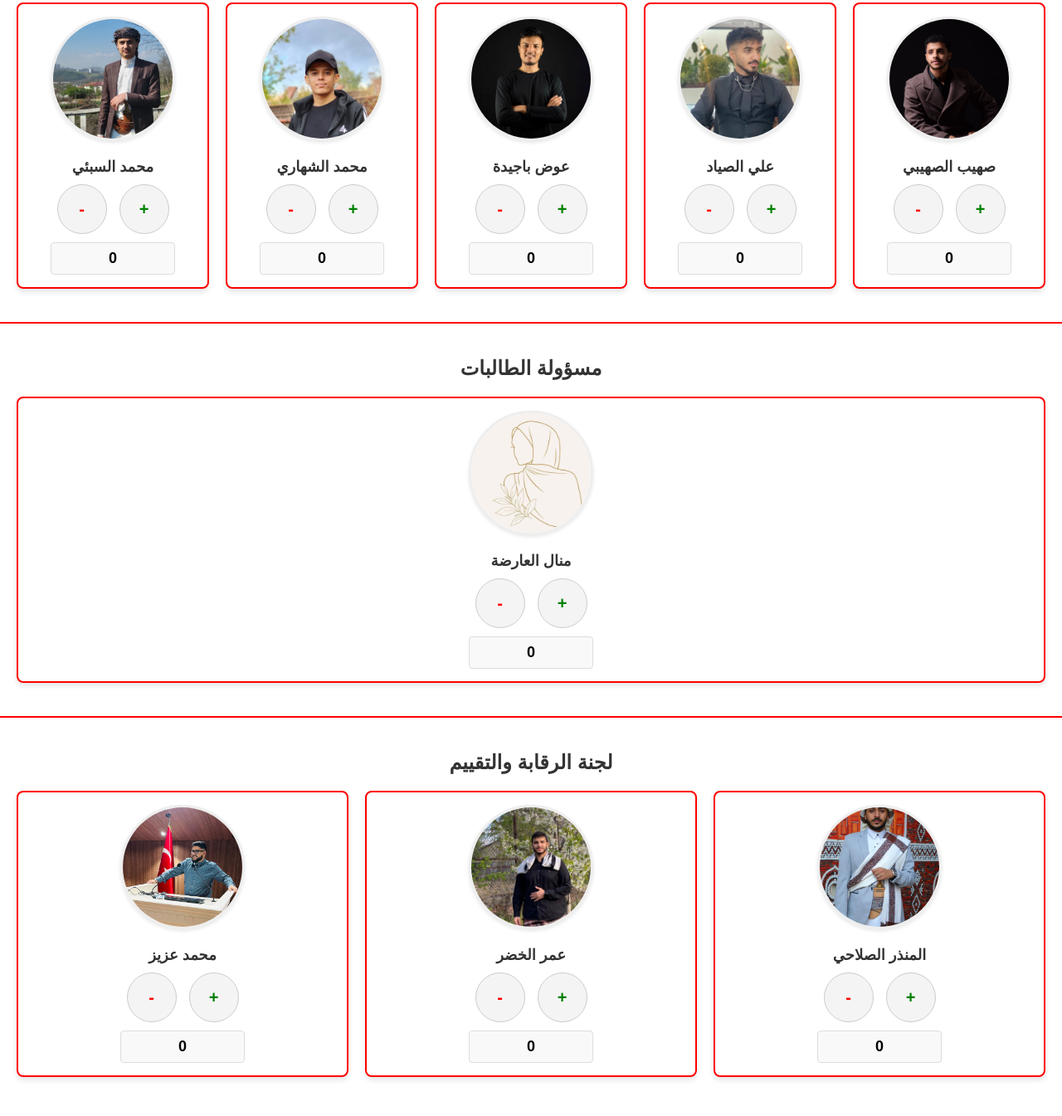
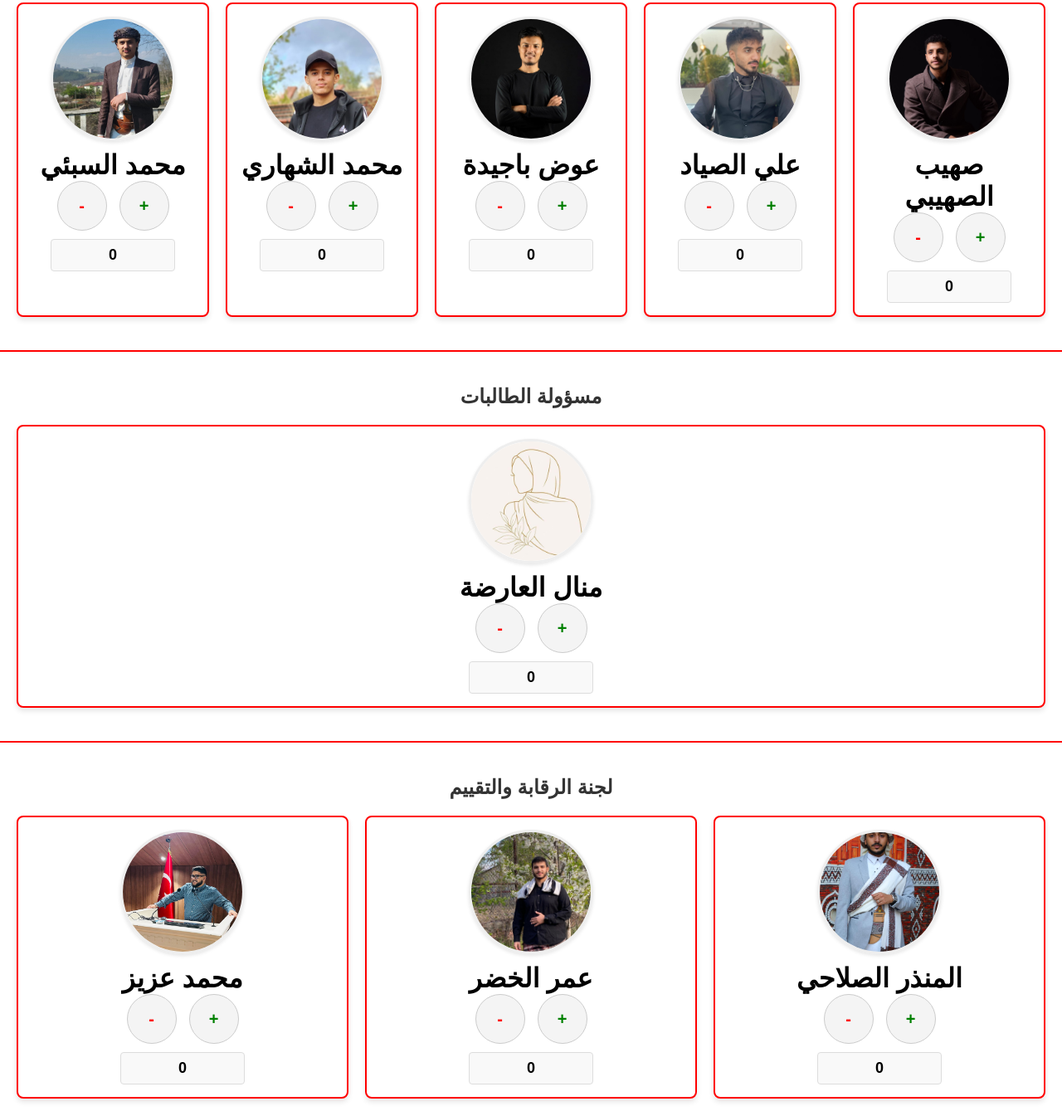
Before and after one commit to Abdulhadi-Omaisan/RRRR, a plain HTML site: page index.html in a window 1280 px wide. Shown: the part 575-1920 px from the top of the page at 83% size. Drawn offline with Linux system fonts and the light colour scheme.

Commit message:
Update index.html

```diff
--- a/index.html
+++ b/index.html
@@ -179,7 +179,7 @@
         </div>
         <div class="member-card">
             <img src="4.jpg" alt="صورة العضو">
-            <h3>حمدي الحميدي</h3>
+            <h1>حمدي الحميدي</h1>
             <div class="button-group">
                 <button class="btn-circle btn-plus">+</button>
                 <button class="btn-circle btn-minus">-</button>
@@ -188,7 +188,7 @@
         </div>
         <div class="member-card">
             <img src="5.jpg" alt="صورة العضو">
-            <h3>شرف الدين الأكوع</h3>
+            <h1>شرف الدين الأكوع</h1>
             <div class="button-group">
                 <button class="btn-circle btn-plus">+</button>
                 <button class="btn-circle btn-minus">-</button>
@@ -197,7 +197,7 @@
         </div>
         <div class="member-card">
             <img src="6.jpg" alt="صورة العضو">
-            <h3>صهيب الصهيبي</h3>
+            <h1>صهيب الصهيبي</h1>
             <div class="button-group">
                 <button class="btn-circle btn-plus">+</button>
                 <button class="btn-circle btn-minus">-</button>
@@ -206,7 +206,7 @@
         </div>
         <div class="member-card">
             <img src="7.jpg" alt="صورة العضو">
-            <h3>علي الصياد</h3>
+            <h1>علي الصياد</h1>
             <div class="button-group">
                 <button class="btn-circle btn-plus">+</button>
                 <button class="btn-circle btn-minus">-</button>
@@ -215,7 +215,7 @@
         </div>
         <div class="member-card">
             <img src="8.png" alt="صورة العضو">
-            <h3>عوض باجيدة</h3>
+            <h1>عوض باجيدة</h1>
             <div class="button-group">
                 <button class="btn-circle btn-plus">+</button>
                 <button class="btn-circle btn-minus">-</button>
@@ -224,7 +224,7 @@
         </div>
         <div class="member-card">
             <img src="9.png" alt="صورة العضو">
-            <h3>محمد الشهاري</h3>
+            <h1>محمد الشهاري</h1>
             <div class="button-group">
                 <button class="btn-circle btn-plus">+</button>
                 <button class="btn-circle btn-minus">-</button>
@@ -233,7 +233,7 @@
         </div>
         <div class="member-card">
             <img src="10.png" alt="صورة العضو">
-            <h3>محمد السبئي</h3>
+            <h1>محمد السبئي</h1>
             <div class="button-group">
                 <button class="btn-circle btn-plus">+</button>
                 <button class="btn-circle btn-minus">-</button>
@@ -248,7 +248,7 @@
     <div class="container">
         <div class="member-card">
             <img src="11.jpg" alt="صورة العضو">
-            <h3>منال العارضة</h3>
+            <h1>منال العارضة</h1>
             <div class="button-group">
                 <button class="btn-circle btn-plus">+</button>
                 <button class="btn-circle btn-minus">-</button>
@@ -263,7 +263,7 @@
     <div class="container">
         <div class="member-card">
             <img src="12.jpg" alt="صورة العضو">
-            <h3>المنذر الصلاحي</h3>
+            <h1>المنذر الصلاحي</h1>
             <div class="button-group">
                 <button class="btn-circle btn-plus">+</button>
                 <button class="btn-circle btn-minus">-</button>
@@ -273,7 +273,7 @@
 
         <div class="member-card">
             <img src="13.jpg" alt="صورة العضو">
-            <h3>عمر الخضر</h3>
+            <h1>عمر الخضر</h1>
             <div class="button-group">
                 <button class="btn-circle btn-plus">+</button>
                 <button class="btn-circle btn-minus">-</button>
@@ -283,7 +283,7 @@
 
         <div class="member-card">
             <img src="14.jpg" alt="صورة العضو">
-            <h3>محمد عزيز</h3>
+            <h1>محمد عزيز</h1>
             <div class="button-group">
                 <button class="btn-circle btn-plus">+</button>
                 <button class="btn-circle btn-minus">-</button>
```
